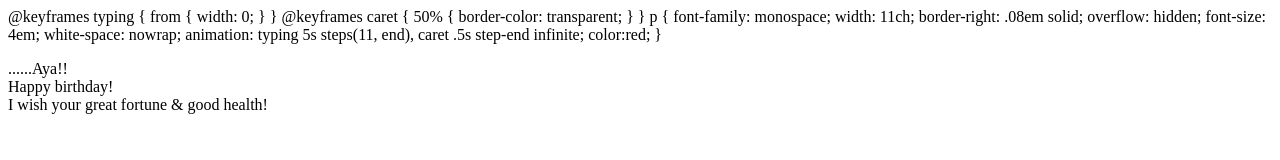
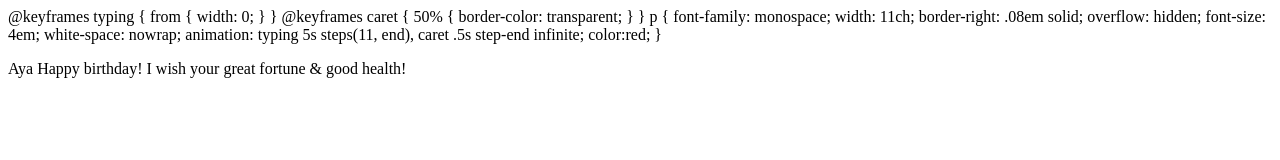
Before and after one commit to gen-harada-dearplace01/hb0909, a plain HTML site: page index.html in a window 1280 px wide. Drawn offline with Linux system fonts and the light colour scheme.

Commit message:
Update index.html

```diff
--- a/index.html
+++ b/index.html
@@ -1,3 +1,5 @@
+<html>
+<head>
 @keyframes typing { from { width: 0; } }
 @keyframes caret { 50% { border-color: transparent; } }
 
@@ -11,5 +13,8 @@ white-space: nowrap;
 animation: typing 5s steps(11, end), caret .5s step-end infinite;
 color:red;
 }
-
-<p>......Aya!!<br />Happy birthday!<br /> I wish your great fortune & good health!</p>
+</head>
+<body>
+<p>Aya Happy birthday! I wish your great fortune & good health!</p>
+</body>
+</html>
```
